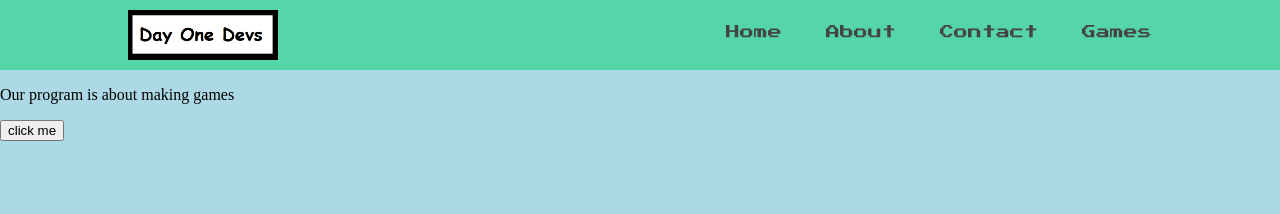
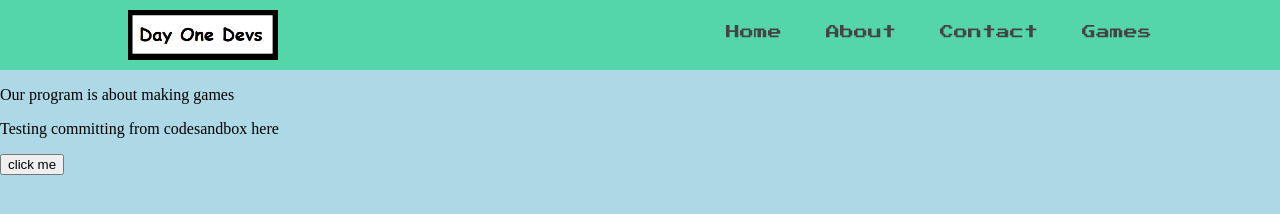
Before and after one commit to dev-launchers-sandbox/website, a website built with Parcel: page index.html in a window 1280 px wide. Built offline with nearby package versions, Linux system fonts and the light colour scheme.

Commit message:
Testing committing from codesandbox
This is first codesandbox test commit, to see how students would interact and collaborate on projects together

```diff
--- a/index.html
+++ b/index.html
@@ -11,7 +11,6 @@
     <header>
       <div class="container">
         <img class="logo" src="day-one-dev-logo.png" alt="logo" width="150px" height="50px">
-
         <nav>
           <ul>
             <li><a href="index.html">Home</a></li>
@@ -24,6 +23,8 @@
     </header>
     <div>
       <p>Our program is about making games<p>
+
+      <p>Testing committing from codesandbox here</p>
     </div>
     <button class="button" type="button" onclick="buttonClick()">click me</button>
     <footer>
```
